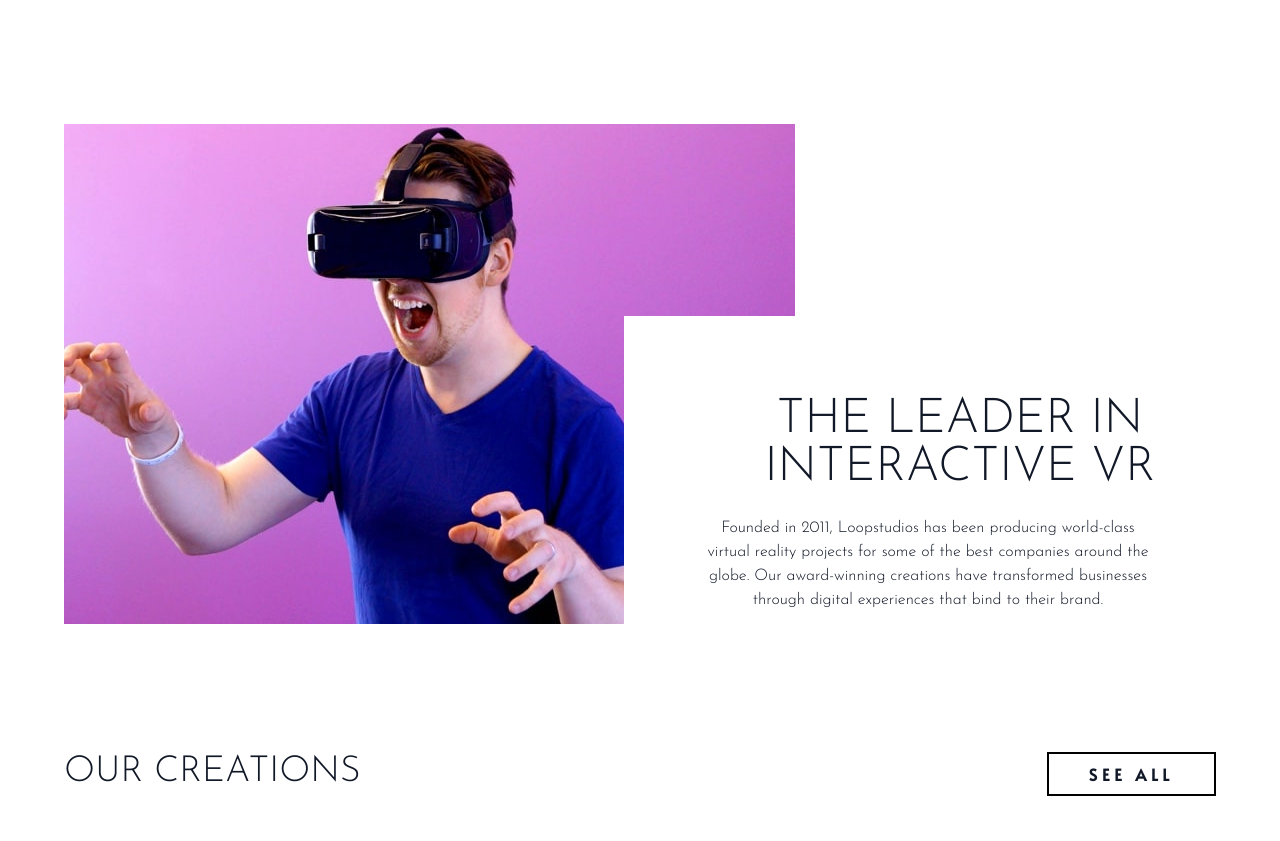
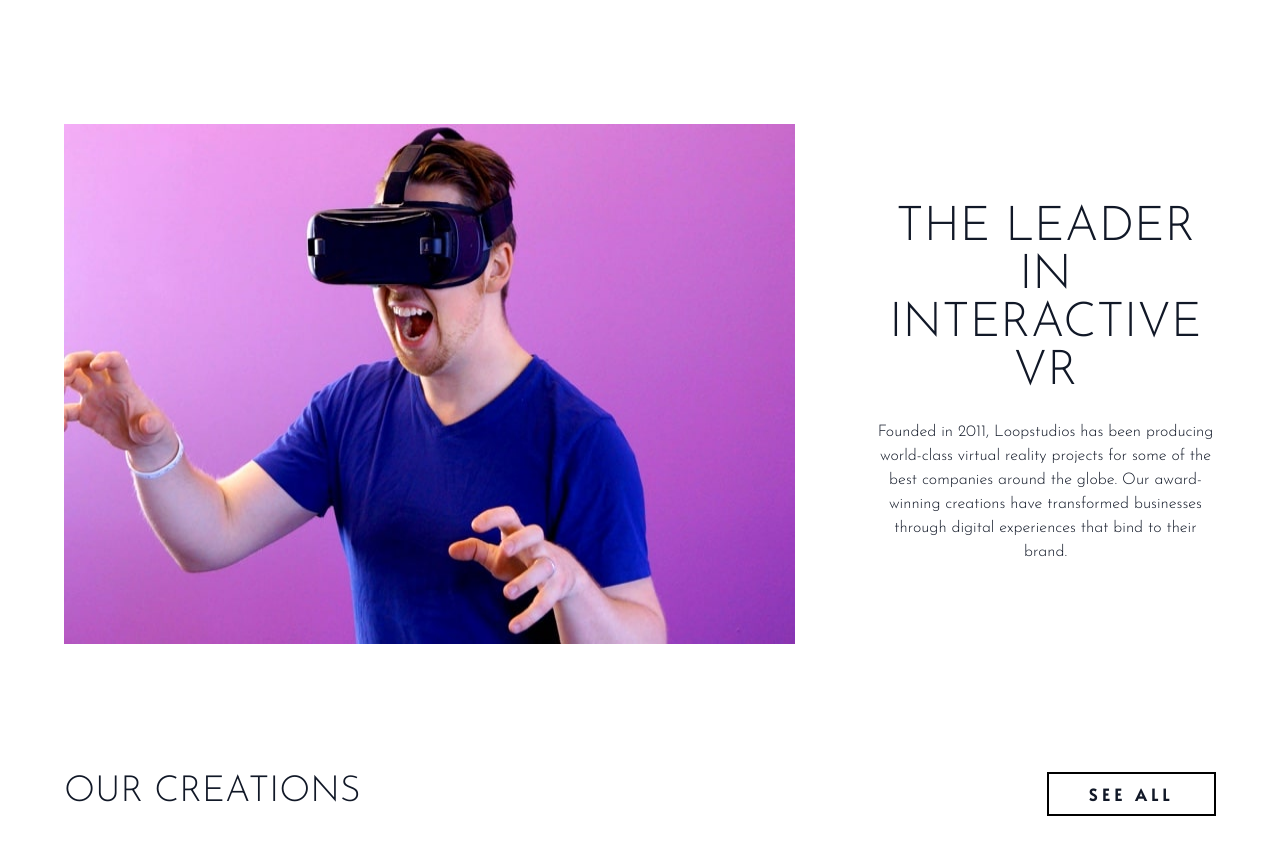
Before and after one commit to Vanecmorales/loopstudios, a website: page index.html in a window 1280 px wide. Shown: the part 660-1501 px from the top of the page. Drawn offline with Linux system fonts and the light colour scheme; a web font is replaced by a local one.

Commit message:
modificación de estilos

```diff
--- a/index.html
+++ b/index.html
@@ -67,11 +67,11 @@
       <!-- Feature section -->
       <section id="feature">
         <!-- feature container -->
-        <div class="container flex flex-col max-w-6xl mx-auto my-32 px-6 text-gray-900 md:flex-row md:px-0 md:relative">
+        <div class="container flex flex-col max-w-6xl mx-auto my-32 px-6 text-gray-900 md:flex-row md:px-0">
             <!-- Image -->
             <img src="/images/desktop/image-interactive.jpg" alt="">
             <!-- Text container -->
-            <div class="bg-white md:py-20 md:pl-20 md:absolute md:right-0 md:top-48">
+            <div class="bg-white md:py-20 md:pl-20">
                 <h2 class="max-w-lg mt-10 mb-6 font-sans text-4xl text-center text-gray-900 uppercase md:text-5xl md:mt-0">The leader in interactive VR</h2>
                 <p class="max-w-md text-center">
                     Founded in 2011, Loopstudios has been producing world-class virtual reality projects for some of the best companies around the globe. Our award-winning creations have transformed businesses through digital experiences that bind to their brand.
```
